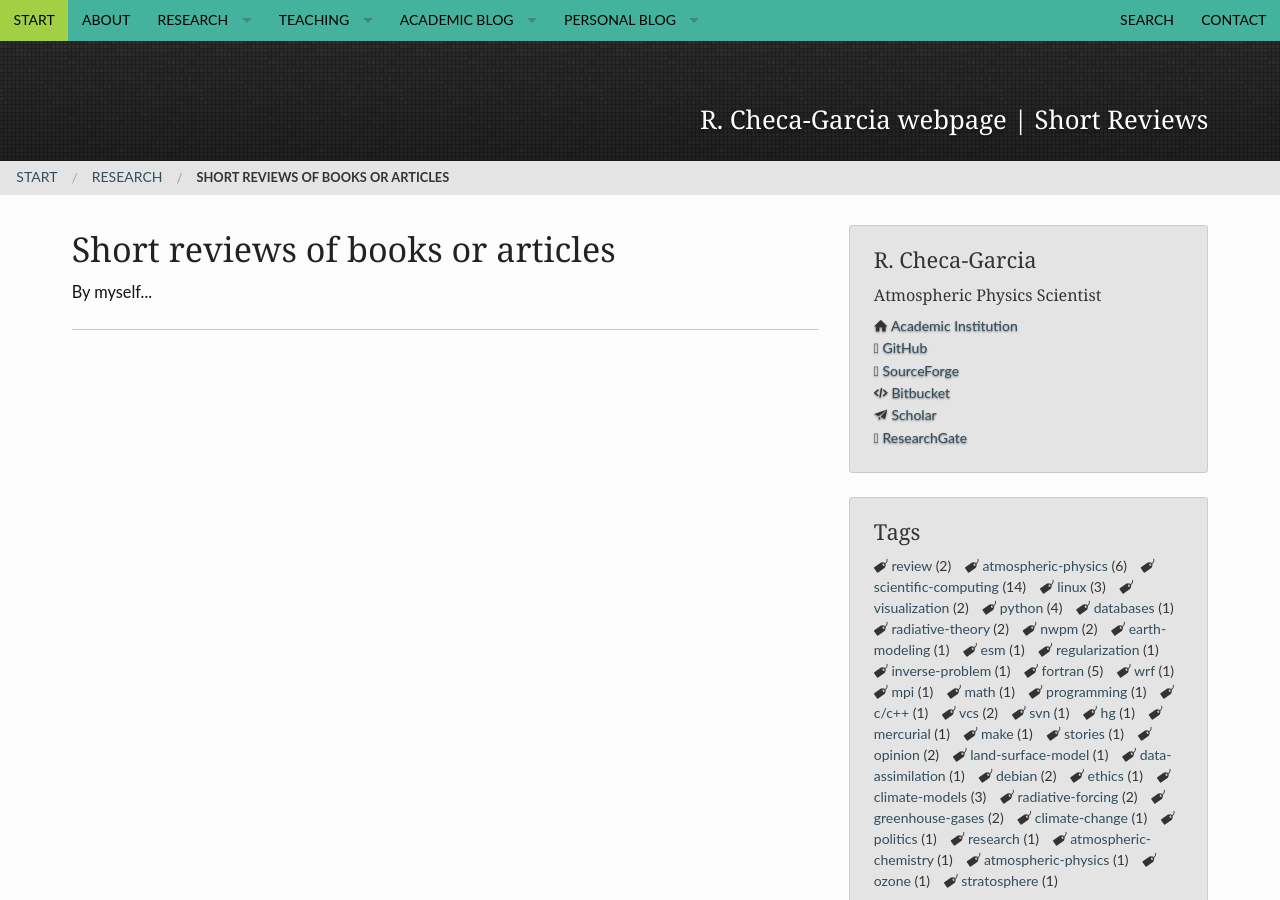
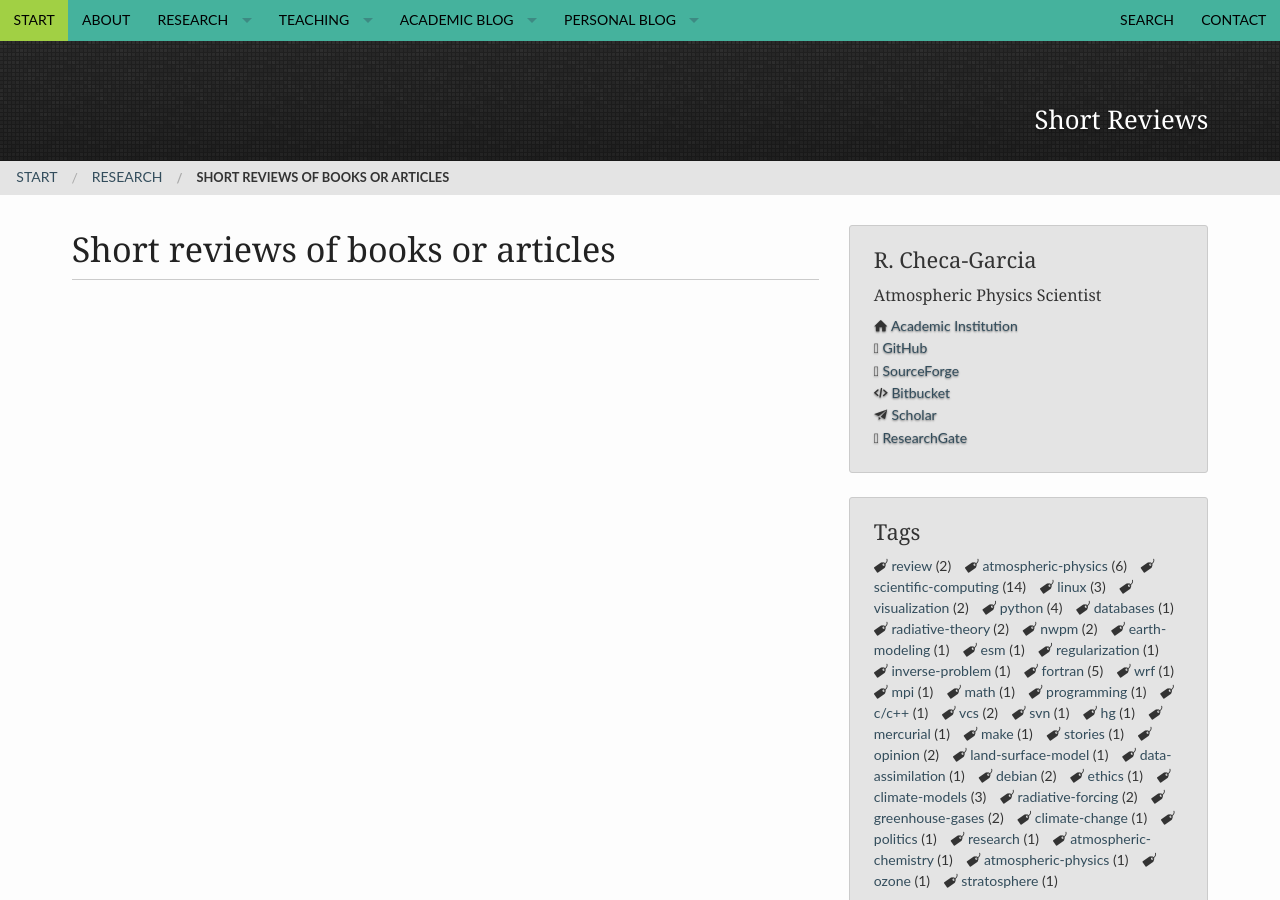
Before and after one commit to RCHG/rchg.github.io, a Jekyll site: the page built from blog/archive_reviews.html, in a window 1280 px wide and 900 px high. Built offline with Jekyll 4.4.1, drawn with Linux system fonts in a browser that asks for light colours; comment, search, counter and statistics services are not loaded.

Commit message:
Update archive_reviews.html

```diff
--- a/blog/archive_reviews.html
+++ b/blog/archive_reviews.html
@@ -1,11 +1,10 @@
 ---
 layout: default
 title: "Short reviews of books or articles"
-teaser: "By myself..."
 breadcrumb: true
 sidebar: right
 header:
-    title: R. Checa-Garcia webpage | Short Reviews
+    title: Short Reviews
     pattern: pattern_jquery-dark-grey-tile.png
 permalink: "research/reviews/"
 ---
```
